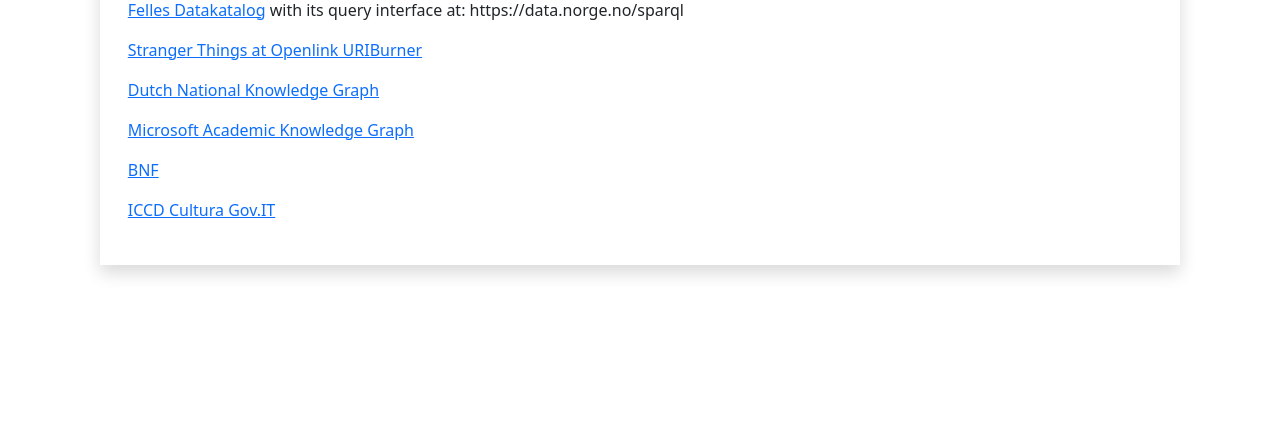
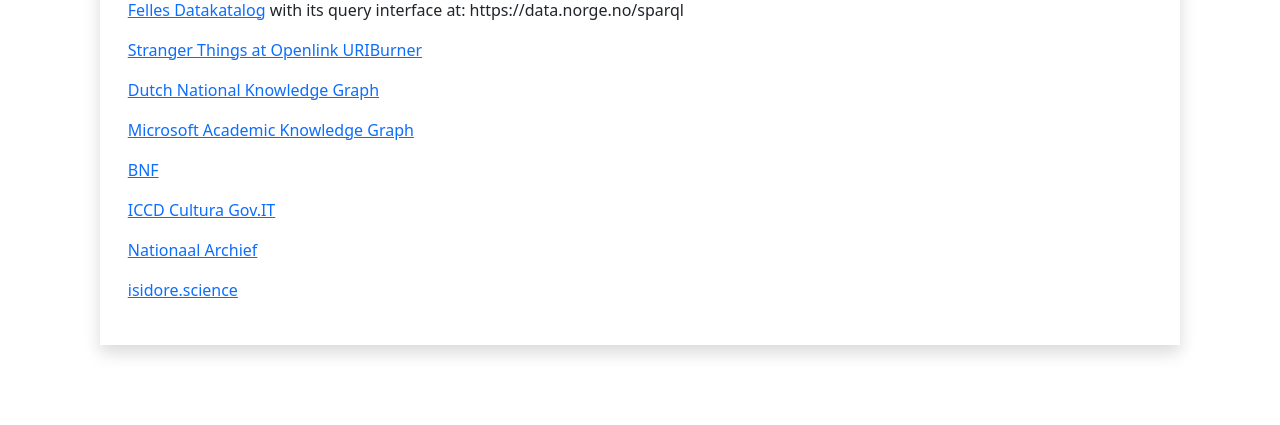
Before and after one commit to epoz/shmarql, a FastAPI app: template src/templates/choose_endpoint.html in a window 1280 px wide. Shown: the part 784-1209 px from the top of the page. Before the commit the page ends 1061 px from the top, so only its background shows below. Run offline with FastAPI, Linux system fonts and the light colour scheme; the template is opened without the code that fills it, so the values that code supplies are empty; some libraries are stand-ins or nearby versions.

Commit message:
Add NA and Isidore

```diff
--- a/src/templates/choose_endpoint.html
+++ b/src/templates/choose_endpoint.html
@@ -38,6 +38,11 @@
         <p><a href="?e=https://data.bnf.fr/sparql/&o=<http://purl.org/ontology/bibo/Periodical>">BNF</a></p>
         <p><a href="?e=http://dati.cultura.gov.it/sparql&s=<https://w3id.org/arco/resource/HistoricOrArtisticProperty/0900078896>">ICCD Cultura Gov.IT</a></p>
 
+        <p><a href="?e=https://service.archief.nl/sparql&s=<https://archief.nl/doc/fotorecord/ac8de352-d0b4-102d-bcf8-003048976d84>">Nationaal Archief</a></p>
+
+        <p><a href="?e=https://isidore.science/sparql&o=<http%3A%2F%2Fisidore.science%2Fontology%23periodical>">isidore.science</a></p>
+
+
     </div>
 
 
```
